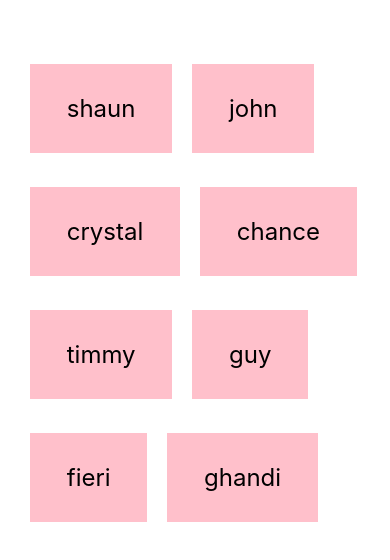
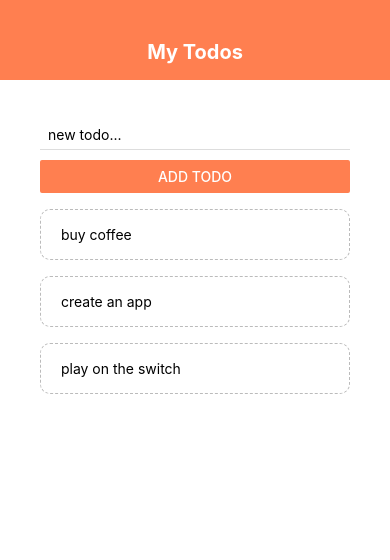
Before and after one commit to jawad727/ReactNativeTutorial, a React Native app in the folder firstApp/: screen / in a window 390 px wide. Shown: the top 560 px of the page. Built offline with nearby package versions, Linux system fonts and the light colour scheme.

Commit message:
basic todo app working

```diff
--- a/firstApp/App.js
+++ b/firstApp/App.js
@@ -1,41 +1,46 @@
 import React, { useState } from 'react';
-import { StyleSheet, Text, View, TouchableOpacity, FlatList } from 'react-native';
+import { StyleSheet, Text, View, FlatList} from 'react-native';
+import Header from "./components/Header"
+import TodoItem from "./components/TodoItem"
+import AddTodo from "./components/AddTodo"
 
 export default function App() {
 
-  const [people, setPeople] = useState([
-    { name: "shaun", id: "1" },
-    { name: "john", id: "2" },
-    { name: "crystal", id: "3" },
-    { name: "chance", id: "4" },
-    { name: "timmy", id: "5" },
-    { name: "guy", id: "6" },
-    { name: "fieri", id: "7" },
-    { name: "ghandi", id: "8" }
+  const [todos, setTodos] = useState([
+   { text: "buy coffee", key: 1 },
+   { text: "create an app", key: 2 },
+   { text: "play on the switch", key: 3 }
   ])
 
-   const pressHandler = (id) => {
-    console.log(id);
-    setPeople((prevPeople) => { // prevPeople (or any arg in set___ hook refers to the old state)
-      return prevPeople.filter(item => item.id != id)
-    });
+  const pressHandler = (key) => {
+    setTodos((prevTodos) => {
+      return prevTodos.filter(todo => todo.key != key)
+    })
+  }
+
+  const submitHandler = (text) => {
+    setTodos((prevTodos) => {
+      return [{ text: text, key: Math.random().toString() }, ...prevTodos]
+    })
   }
 
   return (
     <View style={styles.container}>
+      <Header />
+      <View style={styles.content}>
+        <AddTodo submitHandler={submitHandler} />
+        <View style={styles.list}>
 
-    <FlatList // FlatList is more efficient than ScrollView because  it doesn't automatically render everything, but rather waits until you've scrolled to render
-      numColumns={2} // (optional)
-      keyExtractor={(item) => item.id} //allows us to have IDs or other attributes as keys
-      data={people}
-      renderItem={( {item} ) => (
+          <FlatList
+            data={todos}
+            renderItem={({ item }) => (
+              <TodoItem item={item} pressHandler={pressHandler} />
+            )}
+          />
 
-        <TouchableOpacity onPress={() => { // TouchableOpacity allows items to be clicked
-          pressHandler(item.id)}}>
-          <Text style={styles.item} > {item.name} </Text>
-        </TouchableOpacity>
+        </View>
 
-    )} />
+      </View>
 
     </View>
   );
@@ -44,18 +49,12 @@
 const styles = StyleSheet.create({
   container: {
     flex: 1,
-    backgroundColor: '#fff',
-    paddingTop: 40,
-    paddingHorizontal: 20
-    // alignItems: 'center',
-    // justifyContent: 'center',
+    backgroundColor: '#fff'
   },
-  item : {
-    marginTop: 24,
-    padding: 30,
-    backgroundColor: "pink",
-    fontSize: 24,
-    margin: 10,
+  content: {
+    padding: 40,
+    // marginLeft: 10
   }
 
+
 });
--- /dev/null
+++ b/firstApp/components/AddTodo.js
@@ -0,0 +1,34 @@
+import React, { useState } from 'react';
+import { StyleSheet, Text, View, TextInput, Button } from "react-native"
+
+export default function AddTodo({submitHandler}) {
+
+    const [text, setText] = useState("")
+
+    const changeHandler = (val) => {
+        setText(val)
+    }
+
+    return (
+        <View>
+            <TextInput
+                style={styles.input}
+                placeholder="new todo..."
+                onChangeText={changeHandler}
+                value={text}
+            />
+            <Button onPress={() => {submitHandler(text); setText("")}} title="add todo"  color="coral" />
+        </View>
+    )
+
+}
+
+const styles = StyleSheet.create({
+    input: {
+    marginBottom: 10,
+    paddingHorizontal: 8,
+    paddingVertical: 6,
+    borderBottomWidth: 1,
+    borderBottomColor: "#ddd"
+    }
+})
--- /dev/null
+++ b/firstApp/components/Header.js
@@ -0,0 +1,24 @@
+import React from "react"
+import { StyleSheet, Text, View } from "react-native"
+
+export default function Header() {
+    return (
+        <View style={styles.header}>
+            <Text style={styles.title}> My Todos </Text>
+        </View>
+    )
+}
+
+const styles = StyleSheet.create({
+    header: {
+        height: 80,
+        paddingTop: 40,
+        backgroundColor: "coral"
+    },
+    title: {
+        textAlign: "center",
+        color: "#fff",
+        fontSize: 20,
+        fontWeight: "bold"
+    }
+})
--- /dev/null
+++ b/firstApp/components/TodoItem.js
@@ -0,0 +1,23 @@
+import React from "react"
+import { StyleSheet, Text, TouchableOpacity } from "react-native"
+
+export default function TodoItem({ item, pressHandler }) {
+
+    return (
+        <TouchableOpacity onPress={() => pressHandler(item.key)} >
+            <Text style={styles.text}> {item.text} </Text>
+        </TouchableOpacity>
+    )
+
+}
+
+const styles = StyleSheet.create({
+    text: {
+        padding: 16,
+        marginTop: 16,
+        borderColor: "#bbb",
+        borderWidth: 1,
+        borderStyle: "dashed",
+        borderRadius: 10
+    }
+})
```
